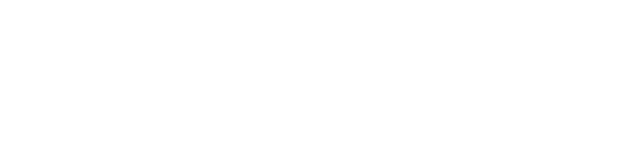
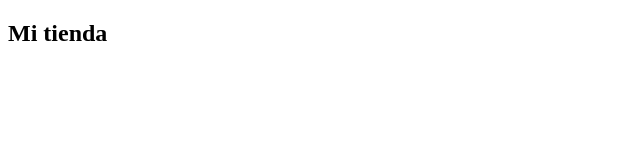
Before and after one commit to JonnyIvan24/practicando-git, a plain HTML site: page index.html in a window 1280 px wide. Shown: the whole page, without its empty margins (0-640 px from the left). Drawn offline with Linux system fonts and the light colour scheme.

Commit message:
Se agrego el nombre de la tienda al index

```diff
--- a/index.html
+++ b/index.html
@@ -4,9 +4,9 @@
     <meta charset="UTF-8">
     <meta http-equiv="X-UA-Compatible" content="IE=edge">
     <meta name="viewport" content="width=device-width, initial-scale=1.0">
-    <title>Document</title>
+    <title>Mi tienda</title>
 </head>
 <body>
-
+    <h2>Mi tienda</h2>
 </body>
 </html>
```
